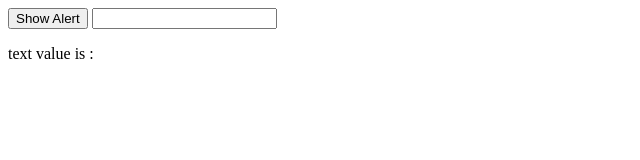
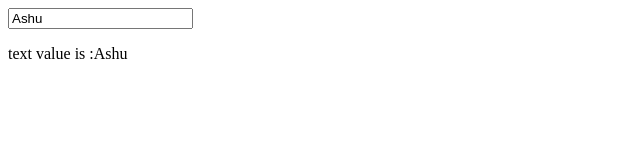
Before and after one commit to ashu2016/udemy-vuejs2, a website built with Parcel: page index.html in a window 1280 px wide. Shown: the whole page, without its empty margins (0-640 px from the left). Built offline with nearby package versions, Linux system fonts and the light colour scheme.

Commit message:
Lecture 22 two way binding
use v-model for two way binding.

```diff
--- a/index.html
+++ b/index.html
@@ -15,10 +15,9 @@
 
 
 
-		<button @click="showAlert()">Show Alert</button>
 
 
-			<input type="text" @keydown="textField = $event.target.value">
+			<input type="text" v-model="textField">
 
 			<p>text value is :{{textField}}</p>
 	</div>
--- a/src/index.js
+++ b/src/index.js
@@ -1,7 +1,7 @@
 new Vue({
   el: "#app",
   data: {
-    textField: ''
+    textField: 'Ashu'
   },
   methods: {
     getText : function(event){
```
